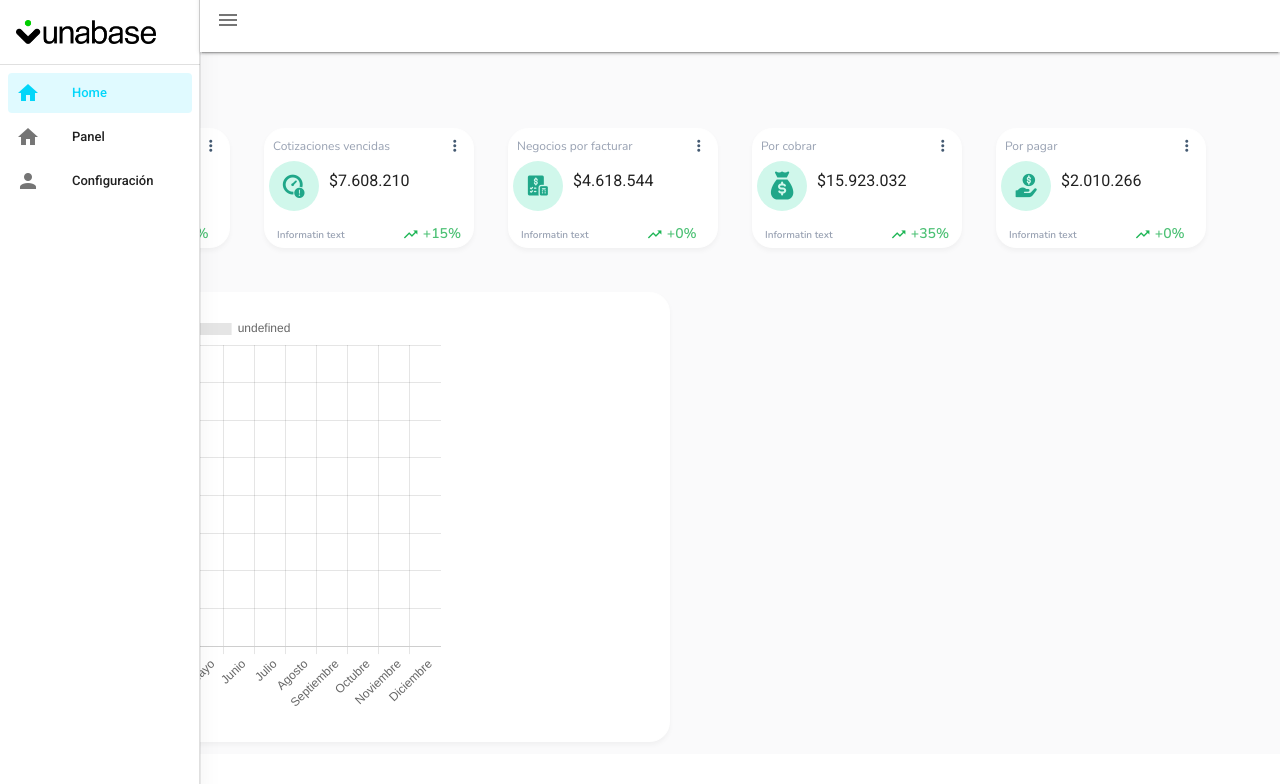
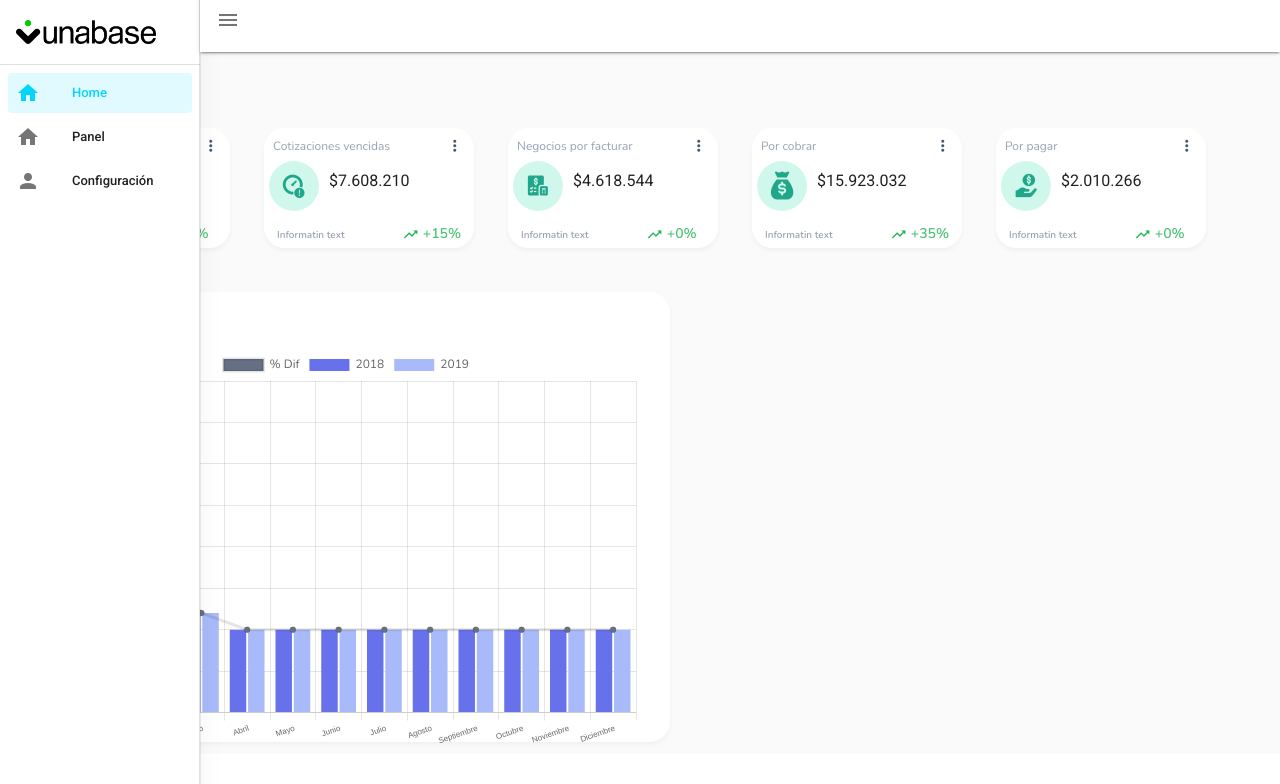
Before and after one commit to unabasesys/panel-gerencial-vue, a Vue app: page /dashboard in a window 1280 px wide. Shown: the top 784 px of the page. Built offline with nearby package versions, Linux system fonts and the light colour scheme; some icons are missing.

Commit message:
asddasssssss

```diff
--- a/src/components/Dashboard.vue
+++ b/src/components/Dashboard.vue
@@ -168,7 +168,6 @@ export default {
     if (is === "v3") {
       this.activeAside = false;
       this.activeNav = false;
-      debugger;
       this.user = this.$route.params.user;
       document
         .getElementsByClassName("no-collapsed")[0]
--- a/src/components/graphics/ventas_mes.vue
+++ b/src/components/graphics/ventas_mes.vue
@@ -1,5 +1,10 @@
 <template>
   <div>
+    <div>
+      <v-btn min-width="1" max-width="1">
+        <span style="font-size: 10px">1H</span>
+      </v-btn>
+    </div>
     <Bar
       :chart-options="chartOptions"
       :chart-data="chartData"
@@ -16,6 +21,7 @@
 
 <script>
 import { Bar } from "vue-chartjs/legacy";
+import { Chart, registerables } from "chart.js";
 import {
   Chart as ChartJS,
   Title,
@@ -32,7 +38,8 @@ ChartJS.register(
   Legend,
   BarElement,
   CategoryScale,
-  LinearScale
+  LinearScale,
+  ...registerables
 );
 
 export default {
@@ -49,7 +56,7 @@ export default {
     },
     width: {
       type: Number,
-      default: 400,
+      default: 600,
     },
     height: {
       type: Number,
@@ -85,10 +92,57 @@ export default {
           "Noviembre",
           "Diciembre",
         ],
-        datasets: [{ data: [40, 20, 12] }],
+        datasets: [
+          {
+            label: "% Dif",
+            type: "line",
+            backgroundColor: "#667085",
+            data: [20, 20, 12, 10, 10, 10, 10, 10, 10, 10, 10, 10],
+          },
+          {
+            label: "2018",
+            backgroundColor: "#6871EC",
+            data: [40, 20, 12, 10, 10, 10, 10, 10, 10, 10, 10, 10],
+          },
+          {
+            label: "2019",
+            backgroundColor: "#A8BAF9",
+            data: [40, 20, 12, 10, 10, 10, 10, 10, 10, 10, 10, 10],
+          },
+        ],
       },
       chartOptions: {
         responsive: true,
+        plugins: {
+          legend: {
+            labels: {
+              // This more specific font property overrides the global property
+              font: {
+                size: 12,
+                family: "Nunito",
+                lineHeight: "400",
+              },
+            },
+          },
+        },
+
+        scales: {
+          y: {
+            ticks: {
+              // Include a dollar sign in the ticks
+              callback: function (value, index, ticks) {
+                return value + " mil";
+              },
+            },
+          },
+          x: {
+            ticks: {
+                font: {
+                    size: 8,
+                }
+            }
+        }
+        },
       },
     };
   },
```
